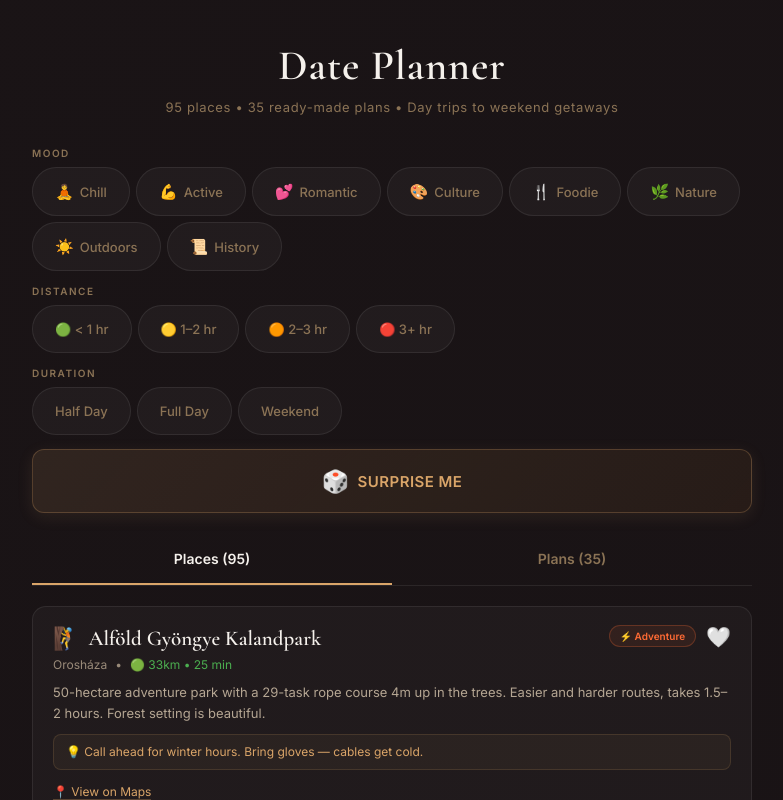
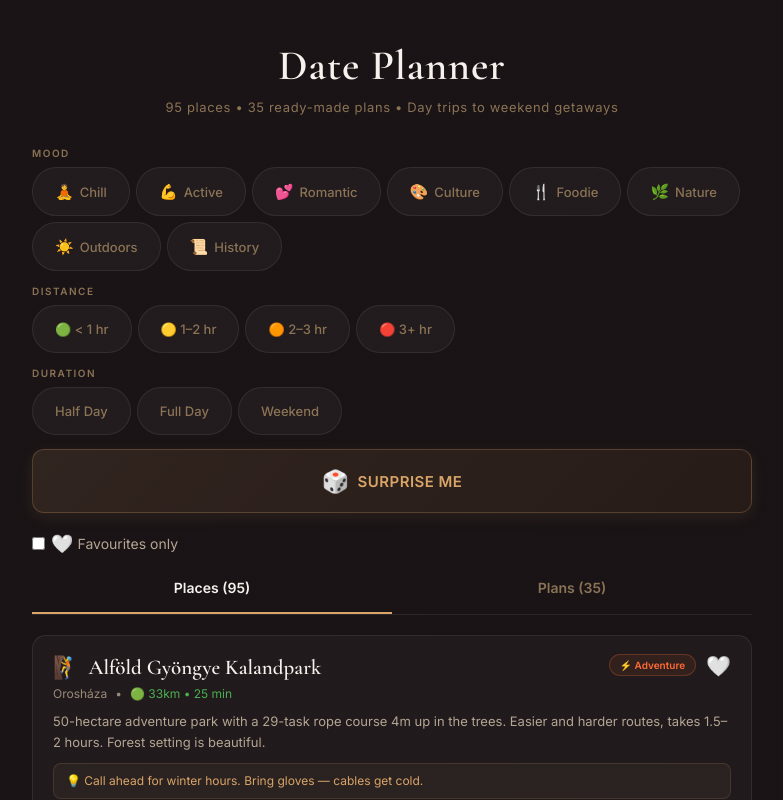
Before and after one commit to TenderAlpaca/planner, a React (Vite) app: page / in a window 1280 px wide. Shown: the top 800 px of the page, without its empty margins (248-1031 px from the left). Built offline with nearby package versions, Linux system fonts and the light colour scheme.

Commit message:
feat: add favourites filter functionality to places and combos

```diff
--- a/src/App.jsx
+++ b/src/App.jsx
@@ -8,6 +8,7 @@ import { FilterBar } from './components/FilterBar';
 import './styles/App.css';
 
 function App() {
+    const [showFavouritesOnly, setShowFavouritesOnly] = useState(false);
   const [vibes, setVibes] = useState([]);
   const [dists, setDists] = useState([]);
   const [durs, setDurs] = useState([]);
@@ -53,6 +54,7 @@ function App() {
   };
 
   const filtered = useMemo(() => places.filter(p => {
+    if (showFavouritesOnly && !favouritePlaces.includes(p.id)) return false;
     if (vibes.length > 0 && !vibes.some(v => p.vibes.includes(v))) return false;
     if (dists.length > 0) {
       const match = dists.some(dk => {
@@ -66,13 +68,14 @@ function App() {
     }
     if (durs.length > 0 && !durs.includes(p.duration)) return false;
     return true;
-  }), [vibes, dists, durs]);
+  }), [vibes, dists, durs, showFavouritesOnly, favouritePlaces]);
 
   const filteredCombos = useMemo(() => combos.filter(c => {
+    if (showFavouritesOnly && !favouriteCombos.includes(c.id)) return false;
     if (vibes.length > 0 && !vibes.some(v => c.vibes.includes(v))) return false;
     if (tripTypes.length > 0 && !tripTypes.includes(c.type)) return false;
     return true;
-  }), [vibes, tripTypes]);
+  }), [vibes, tripTypes, showFavouritesOnly, favouriteCombos]);
 
   const doSurprise = () => {
     const pool = filtered.length > 0 ? filtered : places;
@@ -121,6 +124,20 @@ function App() {
             />
           </div>
         )}
+
+        {/* Favourites Filter */}
+        <div style={{ display: 'flex', alignItems: 'center', gap: 10, margin: '18px 0 8px 0' }}>
+          <label style={{ display: 'flex', alignItems: 'center', cursor: 'pointer', fontSize: 14, color: '#B5A693', userSelect: 'none' }}>
+            <input
+              type="checkbox"
+              checked={showFavouritesOnly}
+              onChange={e => setShowFavouritesOnly(e.target.checked)}
+              style={{ accentColor: '#E91E63', marginRight: 6 }}
+            />
+            <span style={{ fontSize: 18, marginRight: 4 }}>{showFavouritesOnly ? '❤️' : '🤍'}</span>
+            Favourites only
+          </label>
+        </div>
 
         {/* Tabs */}
         <div className="tabs">
```
